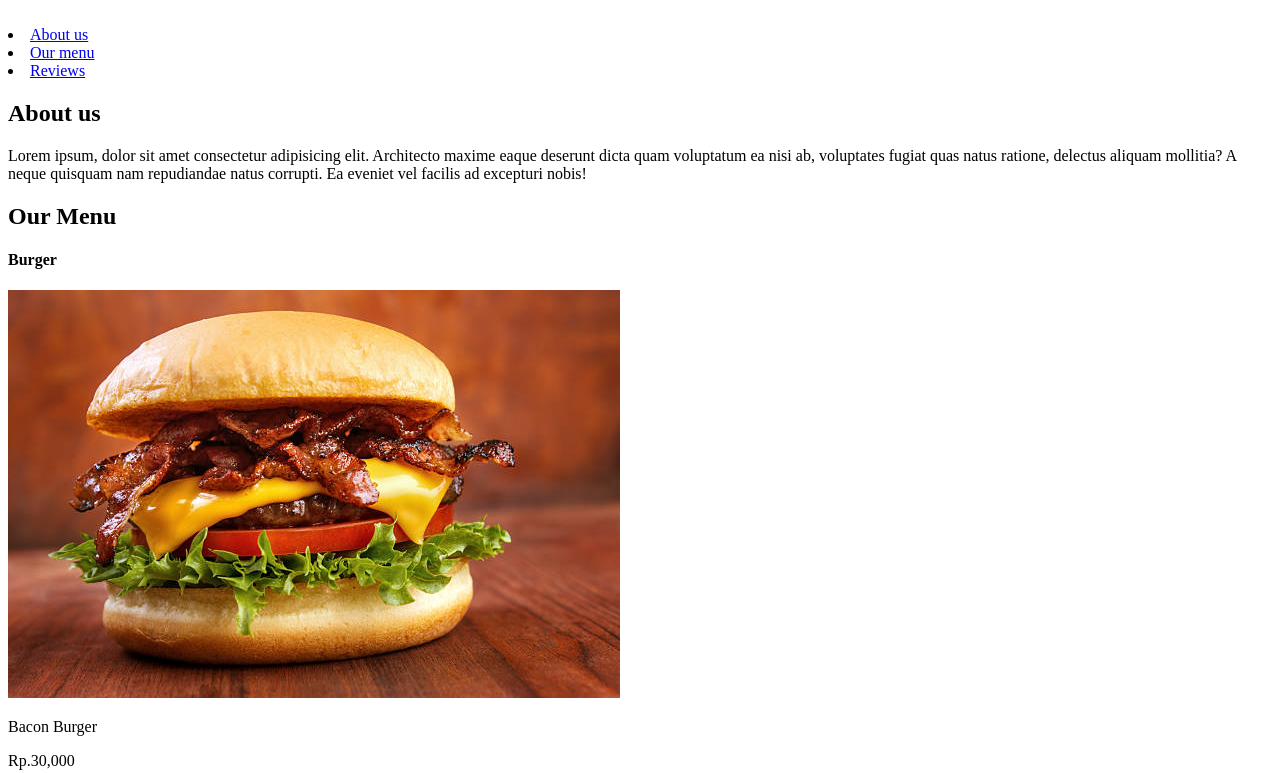
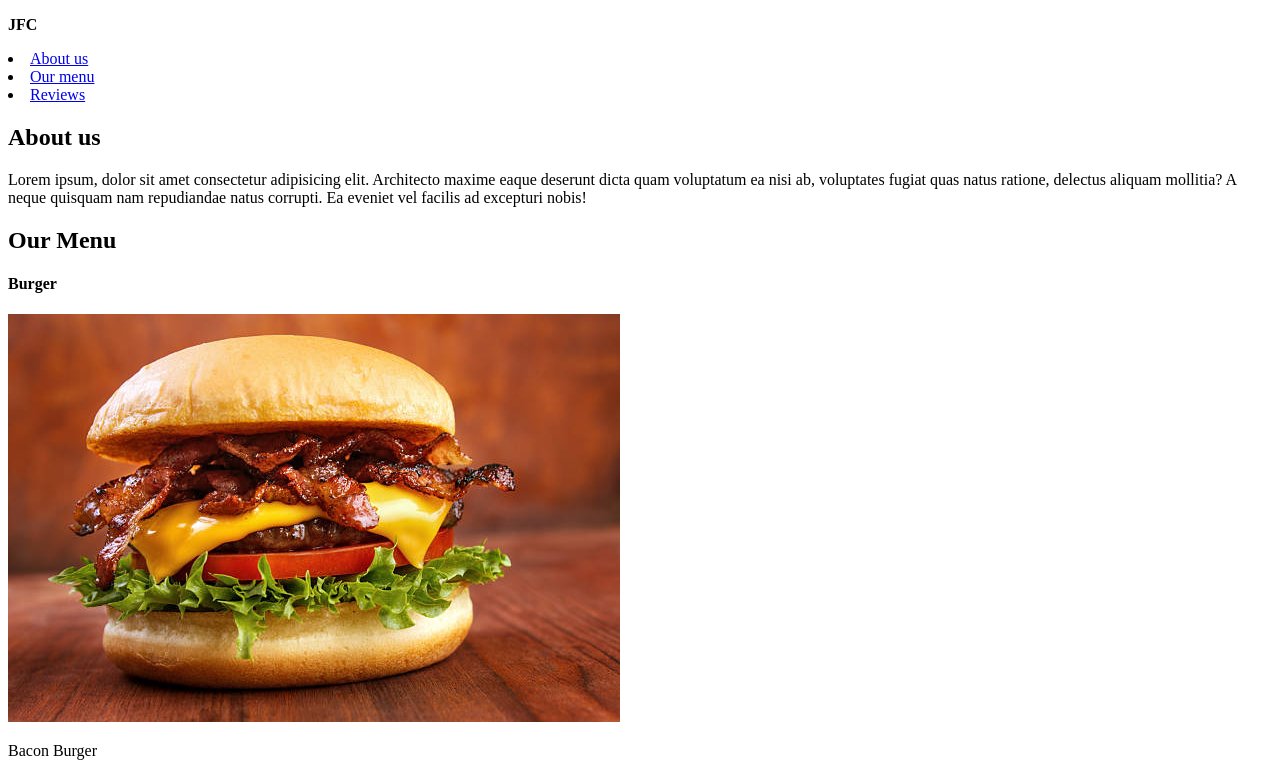
Before and after one commit to jon-ajaa/project4group10, a plain HTML site: page index.html in a window 1280 px wide. Shown: the top 773 px of the page. Drawn offline with Linux system fonts and the light colour scheme.

Commit message:
Modifying index.html

```diff
--- a/index.html
+++ b/index.html
@@ -9,13 +9,11 @@
 <body>
     <!-- Header Start -->
     <header id="header">
-        <div class="logo"><img src="" alt="" id="header-img"></div>
+        <div class="logo"><p><b>JFC</b></p></div>
         <nav id="nav-bar">
-            <lu>
-                <li><a href="#about-us">About us</a></li>
-                <li><a href="#our-menu">Our menu</a></li>
-                <li><a href="#reviews">Reviews</a></li>
-            </lu>
+            <li><a href="#about-us">About us</a></li>
+            <li><a href="#our-menu">Our menu</a></li>
+            <li><a href="#reviews">Reviews</a></li>
         </nav>
     </header>
     <!-- Header End -->
@@ -29,11 +27,12 @@
     </section>
     <!-- About us Section End -->
 
+
     <!-- Our Menu Section Start -->
         <section class="our-menu header">
             <h2>Our Menu</h2>
+            <h4 class="menu-type">Burger</h4>
             <div class="menu">
-                <h4 class="menu-type">Burger</h4>
                 <div class="items-gird">
                     <img src="Images/baconburger.jpg" alt="">
                     <p class="item-name">Bacon Burger</p>
@@ -60,8 +59,8 @@
                     <p class="item-price">Rp.32,000</p>
                 </div>
             </div>
+            <h4 class="menu-type">Chicken</h4>
             <div class="menu">
-                <h4 class="menu-type">Chicken</h4>
                 <div class="items-gird">
                     <img src="Images/chickengrill.jpg" alt="">
                     <p class="item-name">Chicken Grill</p>
@@ -88,8 +87,8 @@
                     <p class="item-price">Rp.100,000</p>
                 </div>
             </div>
+            <h4 class="menu-type">Sides</h4>
             <div class="menu">
-                <h4 class="menu-type">Sides</h4>
                 <div class="items-gird">
                     <img src="Images/cocacola.jpg" alt="">
                     <p class="item-name">CoCa Cola</p>
@@ -149,6 +148,7 @@
                 <p  class="rev-item">Black Burger</p>
             </div>
         </div>
+
      </section>
     <!-- Reviews Section End -->
 
```
